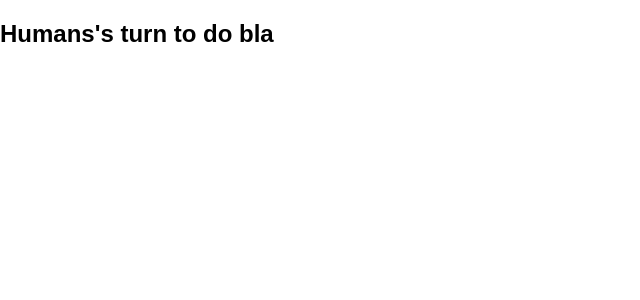
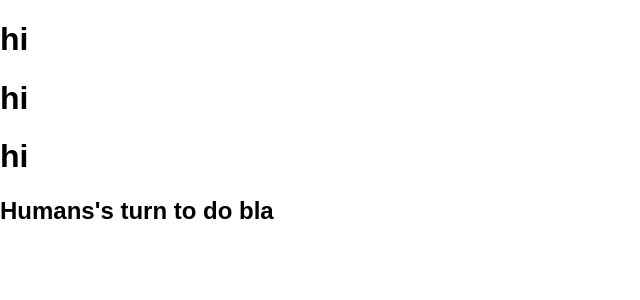
Before and after one commit to TomGB/quatro, a React (Create React App) app: page / in a window 1280 px wide. Shown: the top 300 px of the page, without its empty margins (0-640 px from the left). Built offline with nearby package versions, Linux system fonts and the light colour scheme.

Commit message:
rendering an array

```diff
--- a/src/App.js
+++ b/src/App.js
@@ -3,8 +3,15 @@ import logo from './logo.svg';
 import './App.css';
 import GameSelect from './game-select.js'
 
-function PieceSelect({text}) {
-  return (<h2>{text}</h2>);
+function PieceSelect({pieces}) {
+
+  return (
+    <div className='selectme'>
+      {pieces.map(piece =>
+        (<h1>hi</h1>)
+      )}
+    </div>
+  );
 }
 
 function TurnMessage({text}) {
@@ -16,7 +23,27 @@ function GameBoard({text}) {
 }
 
 const game = {
-  gameStarted: true
+  gameStarted: true,
+  pieces: [
+    {
+      tl: 1,
+      tr: 1,
+      bl:1,
+      br:1
+    },
+    {
+      tl: 1,
+      tr: 0,
+      bl:0,
+      br:1
+    },
+    {
+      tl: 0,
+      tr: 0,
+      bl:0,
+      br:0
+    }
+  ]
 }
 
 class App extends Component {
@@ -30,8 +57,8 @@ class App extends Component {
       );
     } else {
       return (
-        <div className='boardArea'>
-          <PieceSelect />
+        <div className='gameArea'>
+          <PieceSelect pieces={game.pieces}/>
           <TurnMessage text="Humans's turn to do bla"/>
           <GameBoard />
         </div>
```
